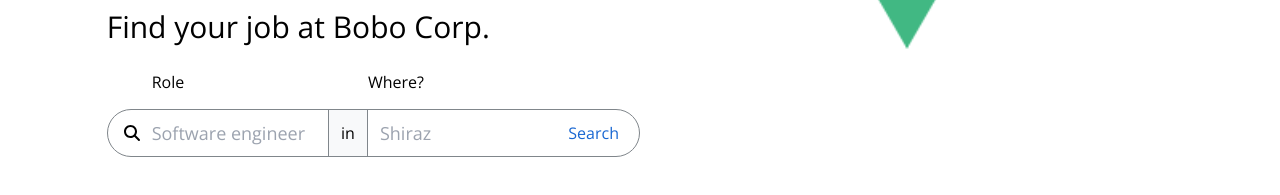
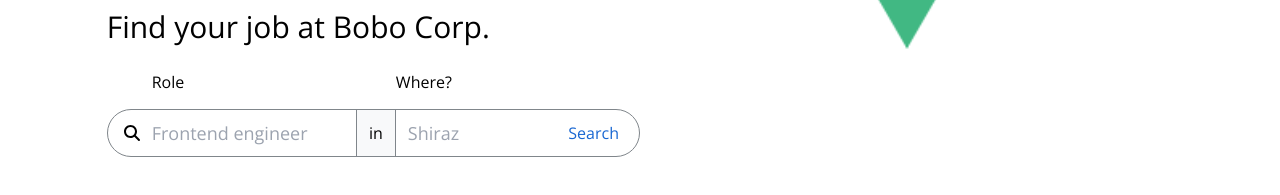
Before and after one commit to elmi-elmi/vue-tdd-job-search, a Vue app: page /#/ in a window 1280 px wide. Shown: the part 439-634 px from the top of the page. Built offline with nearby package versions, Linux system fonts and the light colour scheme.

Commit message:
text input

```diff
--- a/src/components/JobSearch/JobSearchForm.vue
+++ b/src/components/JobSearch/JobSearchForm.vue
@@ -3,28 +3,18 @@
     class="flex flex items-center border border-solid border-brand-gray-3 h-12 w-full rounded-3xl"
   >
     <font-awesome-icon :icon="['fa', 'search']" class="ml-4 mr-3" />
+    <div class="relative flex items-center h-full flex-1 pr-3">
+      <label class="absolute -top-10 left-0">Role</label>
+      <TextInput v-model="role" placeholder="Frontend engineer" />
+    </div>
     <div class="flex flex-nowrap flex-1 h-full text-base font-light">
-      <div class="relative flex items-center h-full flex-1 pr-3">
-        <label class="absolute -top-10 left-0">Role</label>
-        <input
-          v-model="role"
-          type="text"
-          placeholder="Software engineer"
-          class="w-full text-lg font-normal focus:outline-none"
-        />
-      </div>
       <span
         class="px-3 bg-brand-gray-2 border-l border-r border-solid border-brand-gray-3 h-full flex items-center"
         >in</span
       >
       <div class="relative flex items-center h-full flex-1 pl-3 pr-1">
         <label class="absolute -top-10 left-0">Where?</label>
-        <input
-          v-model="location"
-          type="text"
-          placeholder="Shiraz"
-          class="w-full text-lg font-normal focus:outline-none"
-        />
+        <TextInput v-model="location" placeholder="Shiraz" />
       </div>
     </div>
     <ActionButton text="Search" type="secondary" class="rounded-r-3xl" />
@@ -33,9 +23,10 @@
 
 <script>
 import ActionButton from "@/components/Shared/ActionButton";
+import TextInput from "@/components/Shared/TextInput";
 export default {
   name: "JobSearchForm",
-  components: { ActionButton },
+  components: { ActionButton, TextInput },
   data() {
     return {
       role: "",
--- /dev/null
+++ b/src/components/Shared/TextInput.vue
@@ -0,0 +1,31 @@
+<template>
+  <input
+    data-test="text-input"
+    :value="modelValue"
+    type="text"
+    :placeholder="placeholder"
+    class="w-full text-lg font-normal focus:outline-none"
+    @input="handelInput"
+  />
+</template>
+<script>
+export default {
+  name: "TextInput",
+  props: {
+    placeholder: {
+      type: String,
+      default: "placeholder",
+    },
+    modelValue: {
+      type: String,
+      required: true,
+    },
+  },
+  emits: ["update:modelValue"],
+  methods: {
+    handelInput(event) {
+      this.$emit("update:modelValue", event.target.value);
+    },
+  },
+};
+</script>
```
Also changed, not shown: 1 other file (tests, documents, lock files or other folders).
